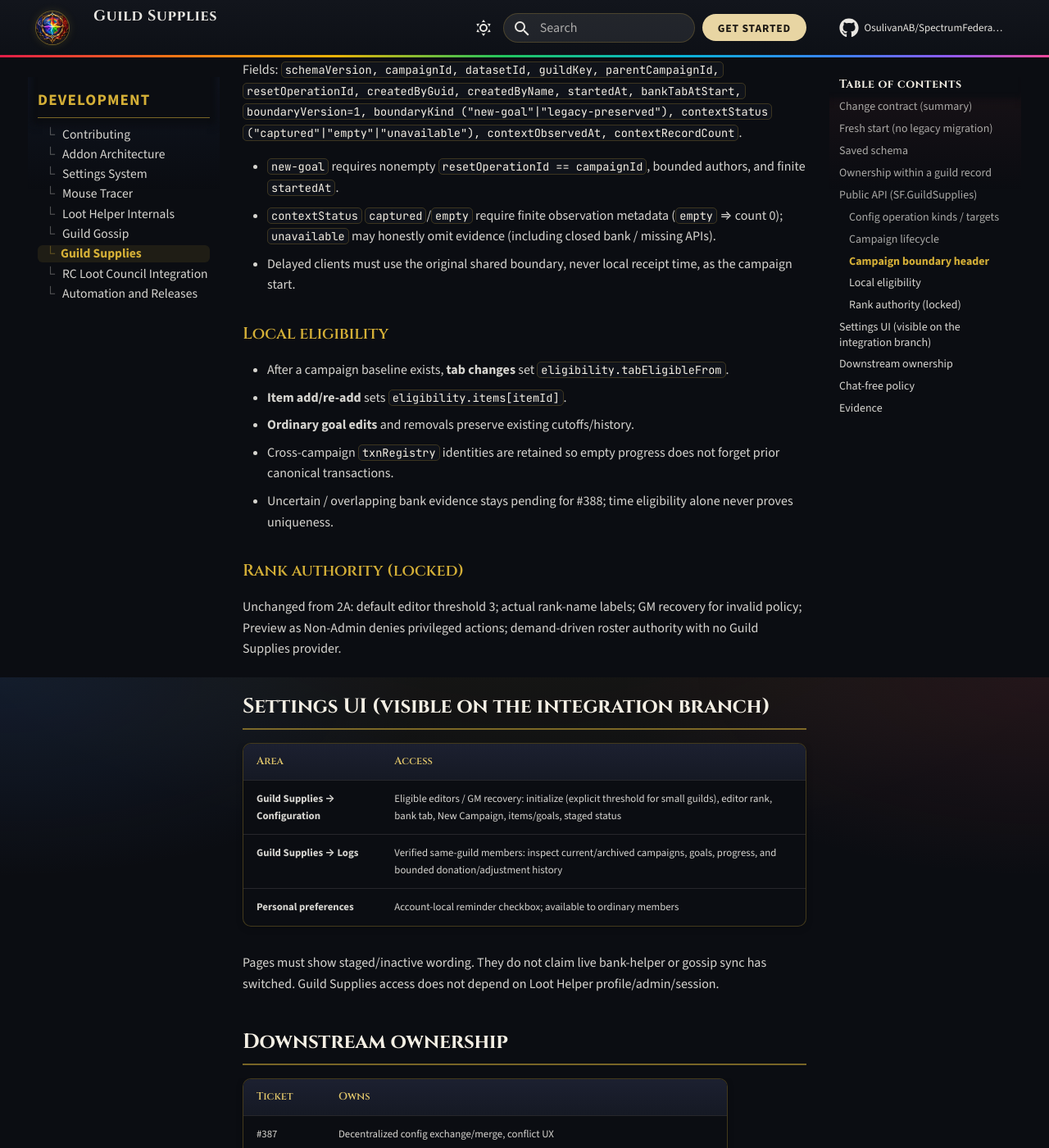
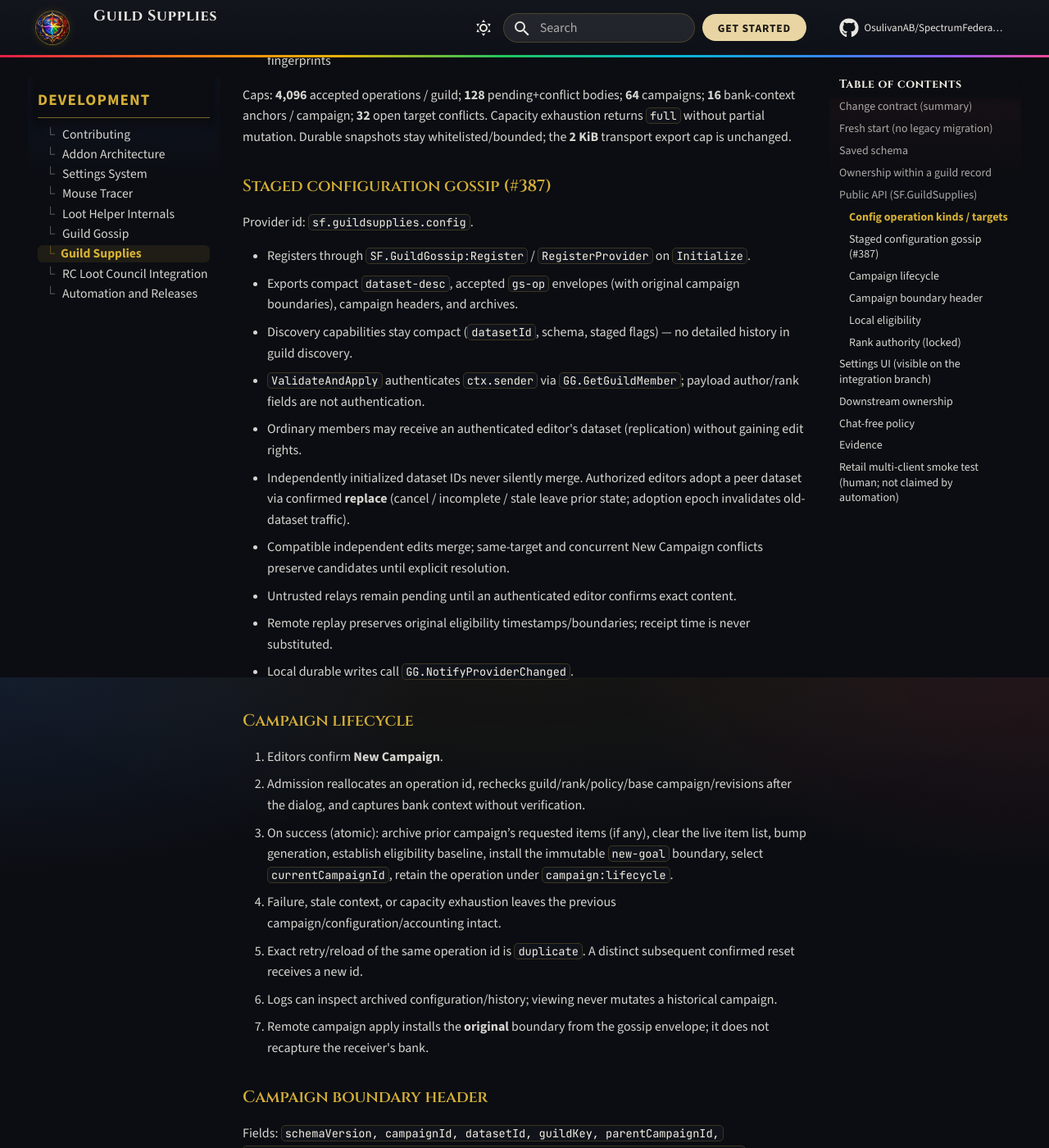
Before and after one commit to OsulivanAB/SpectrumFederation, an MkDocs documentation site: the page built from docs/development/guild-supplies/index.md, in a window 1280 px wide and 1400 px high, scrolled down 4774 px. Shown: the whole window at 82% size. Built offline with MkDocs 1.6.1 and Material for MkDocs 9.7.7, drawn with Linux system fonts in a browser that asks for light colours; comment, search, counter and statistics services are not loaded; some of the changed text lies outside the part shown.

Commit message:
Cover 3A gossip admission paths and update Guild Supplies docs.
Extend production-Lua tests for member receipt, adoption, conflicts,
relays, eligibility, and idle bounds; document the 3A handoff and Retail
smoke steps.

Co-authored-by: Anthony <OsulivanAB@users.noreply.github.com>

```diff
--- a/docs/development/guild-supplies/index.md
+++ b/docs/development/guild-supplies/index.md
@@ -1,8 +1,8 @@
-# Guild Supplies Foundation (Phase 2A + 2B)
+# Guild Supplies Foundation (Phase 2A + 2B + 3A)
 
-Part **2A** (#385) delivers a **dormant, guild-keyed staged foundation**. Part **2B** (#386) adds **fresh-start campaigns**, local eligibility cutoffs, and **visible standalone Settings** on the integration branch. Neither phase migrates legacy Consumables data, registers a gossip provider, or activates live guild-wide bank writes.
+Part **2A** (#385) delivers a **dormant, guild-keyed staged foundation**. Part **2B** (#386) adds **fresh-start campaigns**, local eligibility cutoffs, and **visible standalone Settings**. Part **3A** (#387) connects staged configuration to the Guild Gossip provider for authenticated exchange, conflict resolution, and explicit dataset adoption. None of these phases migrate legacy Consumables data or activate live guild-wide bank writes.
 
-Issue contracts: [#385](https://github.com/OsulivanAB/SpectrumFederation/issues/385), [#386](https://github.com/OsulivanAB/SpectrumFederation/issues/386). Parent roadmap: [#384](https://github.com/OsulivanAB/SpectrumFederation/issues/384). Transport dependency: [#378](https://github.com/OsulivanAB/SpectrumFederation/issues/378).
+Issue contracts: [#385](https://github.com/OsulivanAB/SpectrumFederation/issues/385), [#386](https://github.com/OsulivanAB/SpectrumFederation/issues/386), [#387](https://github.com/OsulivanAB/SpectrumFederation/issues/387). Parent roadmap: [#384](https://github.com/OsulivanAB/SpectrumFederation/issues/384). Transport dependency: [#378](https://github.com/OsulivanAB/SpectrumFederation/issues/378).
 
 **Hard release invariant:** Legacy profile-scoped Consumables remains the only live authoritative writer until [#389](https://github.com/OsulivanAB/SpectrumFederation/issues/389).
 
@@ -12,11 +12,13 @@ Issue contracts: [#385](https://github.com/OsulivanAB/SpectrumFederation/issues/
 | --- | --- |
 | Durable staged guild record / schema validation | `SF.GuildSupplies` (`State`) |
 | Verified current guild/rank capabilities | `Authority` via demand-driven `GG.GetGuildIdentity` / `GetGuildMember` / `GetGuildRanks` |
-| Operation IDs, typed validation, staged admission | `Operations` |
+| Operation IDs, typed validation, staged local admission | `Operations` (`ApplyStaged*`) |
+| Authenticated remote admission / adoption / conflicts | `Admission` (`AdmitRemote*`, adoption APIs) |
 | Campaign reset, archives, bank-context capture, eligibility | `Campaigns` |
+| Staged configuration gossip provider | `Gossip` (`sf.guildsupplies.config`) via Guild Gossip API |
 | Configuration / Logs Settings pages | `UI/Settings/Pages/GuildSupplies*.lua` |
 | Live donation ledger / bank verification | Legacy Consumables (unchanged) |
-| Gossip transport / discovery | Guild Gossip (no Guild Supplies provider yet) |
+| Gossip transport / discovery | Guild Gossip engine |
 
 ## Fresh start (no legacy migration)
 
@@ -60,6 +62,7 @@ SpectrumFederationDB.guildSupplies = {
 - Durable key is only `club:<nonzero club id>`. Transport `name:` scopes are never persisted.
 - Absent root → empty defaults. Unsupported/malformed root or guild records are retained read-only.
 - Campaign headers beyond `MAX_CAMPAIGNS` (64) fail closed. Malformed **archived** headers are retained but omitted from inspectable lists.
+- `operations.openConflicts` holds same-target divergent candidate IDs until an authenticated resolution clears them (#387).
 
 ## Ownership within a guild record
 
@@ -75,13 +78,18 @@ SpectrumFederationDB.guildSupplies = {
 
 | API | Contract |
 | --- | --- |
-| `:Initialize(db)` | Idempotent root load/validate; no network or guild bootstrap |
+| `:Initialize(db)` | Idempotent root load/validate; registers staged config gossip provider |
 | `:GetCurrentContext()` | Native guildKey, actor, rank readiness, handle generation, or waiting reason |
 | `:GetCurrentRecord()` | Validated current-guild staged record or nil + reason (no allocate-on-read) |
 | `:CreateStagedRecord(editorRankPosition?)` | Explicit create with default editor rank 3 when ≥3 ranks exist |
 | `:GetCapabilities()` | `canRead` / `canEdit` / `canRecoverPolicy`; Preview as Non-Admin |
-| `:NewConfigOperation` / `:ValidateConfigOperation` / `:ApplyStagedConfigOperation` | Config kinds below |
+| `:NewConfigOperation` / `:ValidateConfigOperation` / `:ApplyStagedConfigOperation` | Local-action config kinds (local player only) |
+| `:AdmitRemoteOperation(op, ctx)` | Authenticated remote admission; transport sender + verified policy |
 | `:NewCampaignOperation` / `:ValidateCampaignOperation` / `:ApplyStagedCampaignOperation` | Confirmed New Campaign lifecycle |
+| `:NewConfirmationOperation` / `:ApplyStagedConfirmationOperation` | Historical candidate confirmation |
+| `:NewConflictResolutionOperation` / `:ApplyStagedConflictResolution` | Explicit same-target / campaign conflict choice |
+| `:BeginDatasetAdoption` / `:CommitDatasetAdoption` / `:CancelDatasetAdoption` | Explicit replace-only staged dataset adoption |
+| `:ListOpenConflicts` / `:ListPeerDatasets` / `:GetDatasetMismatchState` | Conflict + adoption Settings helpers |
 | `:GetCurrentCampaignBoundary()` | Validated immutable current header or nil + reason |
 | `:ListInspectableCampaigns()` | Validated current/archived headers only (copies/metadata) |
 | `:GetCampaignRequestedItems(campaignId)` | Defensive copy of live or archived items |
@@ -98,10 +106,26 @@ Mutation statuses: `accepted`, `duplicate`, `pending`, `rejected`. `accepted` me
 - `set-editor-rank` → target `editorRankPosition`
 - `set-bank-tab` → target `bankTab` (shared; tab changes establish eligibility cutoffs after baseline)
 - `set-requested-item` → target `{ itemId = N }` (**requires current campaign**; add/re-add sets item cutoffs; goal edits preserve them)
-- `confirm-candidate` → confirmation envelope (unchanged from 2A)
+- `confirm-candidate` → confirmation envelope
 - `start-campaign` → target `campaign` (campaign id == operation id == `resetOperationId`)
+- `resolve-conflict` → target = conflicted target key; value references competing op IDs + exact fingerprints
 
-Caps: **4,096** accepted operations / guild; **128** pending+conflict bodies; **64** campaigns; **16** bank-context anchors / campaign. Capacity exhaustion returns `full` without partial mutation. Durable snapshots stay whitelisted/bounded; the **2 KiB** transport export cap is unchanged.
+Caps: **4,096** accepted operations / guild; **128** pending+conflict bodies; **64** campaigns; **16** bank-context anchors / campaign; **32** open target conflicts. Capacity exhaustion returns `full` without partial mutation. Durable snapshots stay whitelisted/bounded; the **2 KiB** transport export cap is unchanged.
+
+### Staged configuration gossip (#387)
+
+Provider id: `sf.guildsupplies.config`.
+
+- Registers through `SF.GuildGossip:Register` / `RegisterProvider` on `Initialize`.
+- Exports compact `dataset-desc`, accepted `gs-op` envelopes (with original campaign boundaries), campaign headers, and archives.
+- Discovery capabilities stay compact (`datasetId`, schema, staged flags) — no detailed history in guild discovery.
+- `ValidateAndApply` authenticates `ctx.sender` via `GG.GetGuildMember`; payload author/rank fields are not authentication.
+- Ordinary members may receive an authenticated editor's dataset (replication) without gaining edit rights.
+- Independently initialized dataset IDs never silently merge. Authorized editors adopt a peer dataset via confirmed **replace** (cancel / incomplete / stale leave prior state; adoption epoch invalidates old-dataset traffic).
+- Compatible independent edits merge; same-target and concurrent New Campaign conflicts preserve candidates until explicit resolution.
+- Untrusted relays remain pending until an authenticated editor confirms exact content.
+- Remote replay preserves original eligibility timestamps/boundaries; receipt time is never substituted.
+- Local durable writes call `GG.NotifyProviderChanged`.
 
 ### Campaign lifecycle
 
@@ -111,6 +135,7 @@ Caps: **4,096** accepted operations / guild; **128** pending+conflict bodies; **
 4. Failure, stale context, or capacity exhaustion leaves the previous campaign/configuration/accounting intact.
 5. Exact retry/reload of the same operation id is `duplicate`. A distinct subsequent confirmed reset receives a new id.
 6. Logs can inspect archived configuration/history; viewing never mutates a historical campaign.
+7. Remote campaign apply installs the **original** boundary from the gossip envelope; it does not recapture the receiver's bank.
 
 ### Campaign boundary header
 
@@ -130,23 +155,22 @@ Fields: `schemaVersion, campaignId, datasetId, guildKey, parentCampaignId, reset
 
 ### Rank authority (locked)
 
-Unchanged from 2A: default editor threshold 3; actual rank-name labels; GM recovery for invalid policy; Preview as Non-Admin denies privileged actions; demand-driven roster authority with no Guild Supplies provider.
+Unchanged from 2A: default editor threshold 3; actual rank-name labels; GM recovery for invalid policy; Preview as Non-Admin denies privileged actions; demand-driven roster authority.
 
 ## Settings UI (visible on the integration branch)
 
 | Area | Access |
 | --- | --- |
-| **Guild Supplies → Configuration** | Eligible editors / GM recovery: initialize (explicit threshold for small guilds), editor rank, bank tab, New Campaign, items/goals, staged status |
+| **Guild Supplies → Configuration** | Eligible editors / GM recovery: initialize, editor rank, bank tab, New Campaign, items/goals, staged dataset adoption, conflict resolution, staged status |
 | **Guild Supplies → Logs** | Verified same-guild members: inspect current/archived campaigns, goals, progress, and bounded donation/adjustment history |
 | **Personal preferences** | Account-local reminder checkbox; available to ordinary members |
 
-Pages must show staged/inactive wording. They do not claim live bank-helper or gossip sync has switched. Guild Supplies access does not depend on Loot Helper profile/admin/session.
+Pages must show staged/inactive wording. They do not claim live bank-helper authority has switched. Guild Supplies access does not depend on Loot Helper profile/admin/session.
 
 ## Downstream ownership
 
 | Ticket | Owns |
 | --- | --- |
-| #387 | Decentralized config exchange/merge, conflict UX |
 | #388 | Gossip accounting/verification / historical reconciliation |
 | #389 | Live activation, agreed cutover eligibility, canonical adoption, legacy-writer retirement |
 
@@ -156,8 +180,20 @@ No normal game Chat from Guild Supplies. Diagnostics only through enabled `SF.De
 
 ## Evidence
 
-- Production-Lua suite: `tests/lua/guild_supplies_tests.lua` via `tests/test_guild_supplies.py`
+- Production-Lua suite: `tests/lua/guild_supplies_tests.lua` via `tests/test_guild_supplies.py` (includes 3A provider/admission/adoption paths)
 - Gossip idle/repair regressions: `tests/test_guild_gossip.py`
 - Consumables regressions: `tests/test_consumables.py`
 - Settings navigation/layout when pages change: `tests/test_settings_navigation.py`, `tests/test_settings_window_layout.py`
-- Retail rank/readiness/bank-context checks remain human QA
+- Retail multi-client smoke steps below; never claim unperformed in-game QA
+
+## Retail multi-client smoke test (human; not claimed by automation)
+
+Automated production-Lua tests do **not** replace Retail QA.
+
+1. Three same-guild Retail characters on this integration build: one GM/editor (A), one editor-rank officer (B), one ordinary member without a Loot Helper profile (C).
+2. Optional: enable Debug for transport diagnostics only.
+3. On A: Initialize Guild Supplies → New Campaign → set bank tab → add an item/goal.
+4. On B and C: confirm the same staged dataset appears via gossip without a raid/session. C must see configuration but must not gain edit controls.
+5. On A and B: independently edit different fields; confirm convergence. Edit the same field from divergent bases; confirm Configuration shows a conflict and an authorized choice resolves both clients to the same result regardless of delivery order.
+6. On A and B: independently Initialize if needed to produce different dataset IDs; confirm mismatch stays blocked until an authorized editor adopts with confirmation; cancel and incomplete transfer leave the prior dataset; after successful adoption, delayed old-dataset traffic does not restore it.
+7. Disconnect/rejoin, `/reload`, rank demotion, and guild switch: confirm pending/rejected behavior stays bounded and idle, with no game Chat output.
```
Also changed, not shown: other parts of docs/development/guild-supplies/index.md (+1 -1 lines), 2 other files.
